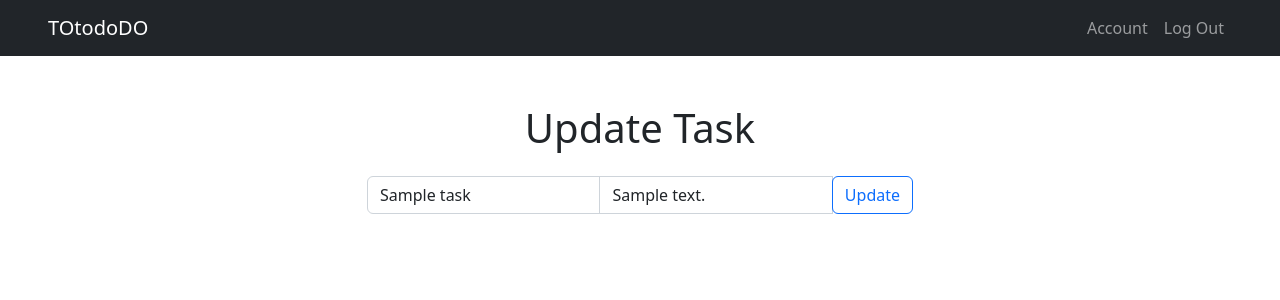
After one commit to leoemn/TODO_webapp, a Flask app: page /edit_task/1 in a window 1280 px wide. The commit adds this page. Shown: the top 300 px of the page. Run offline with Flask 3, Linux system fonts and the light colour scheme; a user stored in the database is signed in; tables that the repository leaves empty hold one stand-in row (values such as "Sample post").

Commit message:
User can update task

```diff
--- a/todo/forms.py
+++ b/todo/forms.py
@@ -32,3 +32,8 @@ class AddTaskForm(FlaskForm):
     title = StringField('title', validators = [DataRequired(), Length(min = 2, max = 30)])
     description = StringField('Description', validators = [DataRequired()])
     submit = SubmitField('Add')
+
+class UpdateTaskForm(FlaskForm):
+    title = StringField('title', validators = [DataRequired(), Length(min = 2, max = 30)])
+    description = StringField('Description', validators = [DataRequired()])
+    submit = SubmitField('Update')
--- a/todo/routes.py
+++ b/todo/routes.py
@@ -1,6 +1,6 @@
 from todo import app, db, bcrypt
-from flask import render_template, flash, redirect, url_for, abort
-from todo.forms import LoginForm, RegistrationForm, AddTaskForm
+from flask import render_template, flash, redirect, url_for, abort,request
+from todo.forms import LoginForm, RegistrationForm, AddTaskForm, UpdateTaskForm
 from todo.models import User, Task
 from flask_login import current_user,login_user, logout_user,login_required
 
@@ -87,6 +87,30 @@ def delete_task(task_id):
     flash('Task has been deleted!')
     return redirect(url_for('home'))
 
+
+@app.route('/edit_task/<int:task_id>', methods=['GET', 'POST'])
+@login_required
+def edit_task(task_id):
+    selected_task = Task.query.get_or_404(task_id)
+
+    if selected_task.author.id != current_user.id:
+        abort(403)
+
+    form = UpdateTaskForm()
+    if form.validate_on_submit():
+        selected_task.title = form.title.data
+        selected_task.description = form.description.data
+        db.session.commit()
+        flash('Task has been updated successfully!', 'success')
+        return redirect(url_for('home'))
+
+    elif request.method == 'GET':
+        form.title.data = selected_task.title
+        form.description.data = selected_task.description
+
+    return render_template('edit_task.html', title='Edit Task', form=form, task_id=task_id)
+
+
 #creating route to logout
 @app.route('/logout')
 def logout():
--- /dev/null
+++ b/todo/templates/edit_task.html
@@ -0,0 +1,20 @@
+{% extends 'layout.html' %}
+{% block content %}
+<div class="container mt-5">
+    <h1 class="text-center mb-4">Update Task</h1>
+    <div class="row">
+        <div class="col-md-6 mx-auto">
+            <form method="POST" action="">
+                {{ form.hidden_tag() }}
+                <div class="input-group mb-3">
+                    {{ form.title(class="form-control", placeholder="Title") }}
+                    {{ form.description(class="form-control", placeholder="Description") }}
+                    <div class="input-group-append">
+                        {{ form.submit(class="btn btn-outline-primary") }}
+                    </div>
+                </div>
+            </form>
+        </div>
+    </div>
+</div>
+{% endblock content %}
```
Also changed, not shown: todo/templates/index.html (+15 -3 lines).
